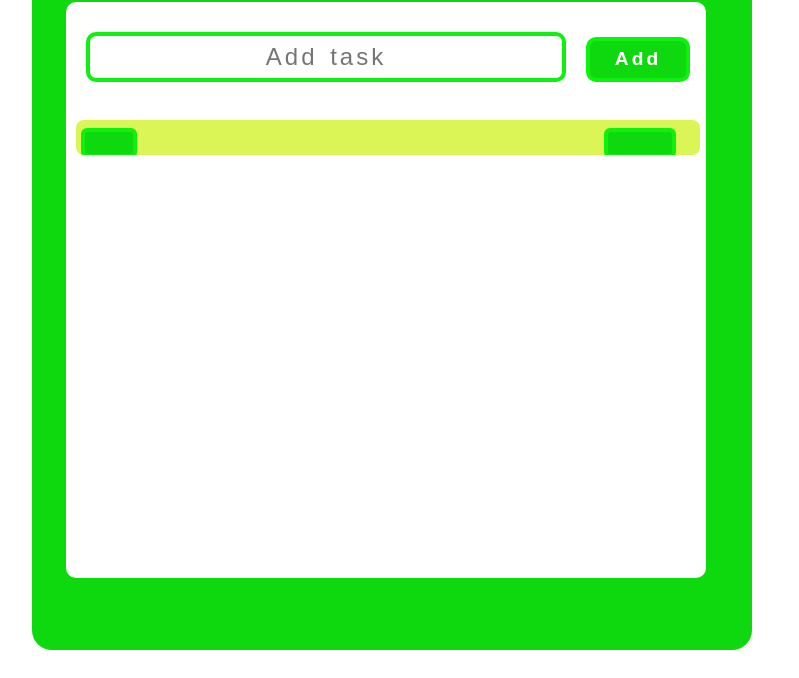
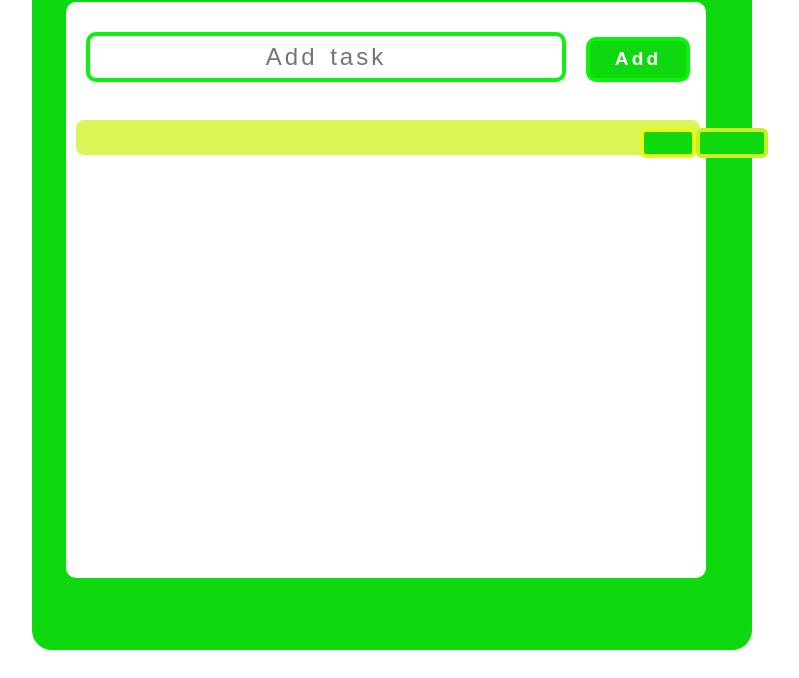
Before and after one commit to benita-ekene/Todo_List, a plain HTML site: page index.html in a window 1280 px wide. Shown: the part 122-800 px from the top of the page, without its empty margins (224-1023 px from the left). Drawn offline with Linux system fonts and the light colour scheme.

Commit message:
updated the style sheet

```diff
--- a/css/style.css
+++ b/css/style.css
@@ -43,6 +43,7 @@ font-weight: 1200;
 ul {
   margin: 0;
   padding: 0;
+  overflow-y: hidden;
 }
 
 #item {
@@ -61,7 +62,7 @@ ul {
 li {
   display: flex;
   flex-direction: row;
-  justify-content: space-between;
+  justify-content:left;
   margin: 1vh 10px;
   font-size: 1.2rem;
   background-color: rgb(219, 245, 87);
@@ -69,7 +70,9 @@ li {
   width: 78vh;
   border-radius: 8px;
   overflow: hidden;
-  padding: 8px 3vh 0px 5px;
+  padding: 8px 5vh 0px 5px;
+  text-align: left;
+  text-rendering: auto;
 }
 
 #add-btn {
@@ -98,7 +101,7 @@ li {
 }
 
 .edit-button {
-  border: 4px solid rgb(13, 242, 13);
+  border: 4px solid rgb(231, 250, 25);
   height: 30px;
   width: 7vh;
   border-radius: 6px;
@@ -107,11 +110,11 @@ li {
   font-weight: 600;
   letter-spacing: 1px;
   font-size: 1rem;
-  position: static;
-  left: 113.3vh;
+  position:absolute;
+  left: 108vh;
   cursor: pointer;
   transition: 0.3s;
-
+  justify-self: right;
 }
 
 .edit-button:hover {
@@ -120,7 +123,7 @@ li {
 }
 
 .delete-button {
-  border: 4px solid rgb(13, 242, 13);
+  border: 4px solid rgb(202, 239, 37);
   height: 30px;
   width: 9vh;
   border-radius: 6px;
@@ -128,8 +131,8 @@ li {
   color: white;
   font-weight: 600;
   font-size: 1rem;
-  position: static;
-  left: 116vh;
+  position: absolute;
+  left: 115vh;
   cursor: pointer;
   transition: 0.3s;
 }
```
